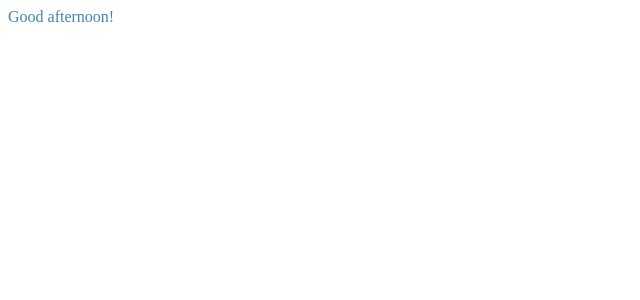
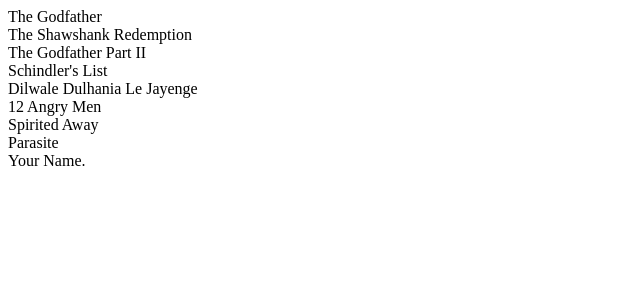
Before and after one commit to tompra/cinematix, a React (Vite) app: page / in a window 1280 px wide. Shown: the top 300 px of the page, without its empty margins (0-640 px from the left). Built offline with nearby package versions, Linux system fonts and the light colour scheme.

Commit message:
main view component

```diff
--- a/src/components/main-view/main-view.jsx
+++ b/src/components/main-view/main-view.jsx
@@ -0,0 +1,98 @@
+import { useState } from 'react';
+
+export const MainView = () => {
+    const [movies, setMovies] = useState([
+        {
+            title: 'The Godfather',
+            id: 1,
+            genre: 'Crime',
+            description:
+                'Spanning the years 1945 to 1955, a chronicle of the fictional Italian-American Corleone crime family. When organized crime family patriarch, Vito Corleone barely survives an attempt on his life, his youngest son, Michael steps in to take care of the would-be killers, launching a campaign of bloody revenge.',
+            image: 'https://image.tmdb.org/t/p/w500//3bhkrj58Vtu7enYsRolD1fZdja1.jpg',
+            director: 'Francis Coppola',
+        },
+        {
+            title: 'The Shawshank Redemption',
+            id: 2,
+            genre: 'Drama',
+            description:
+                'Framed in the 1940s for the double murder of his wife and her lover, upstanding banker Andy Dufresne begins a new life at the Shawshank prison, where he puts his accounting skills to work for an amoral warden. During his long stretch in prison, Dufresne comes to be admired by the other inmates -- including an older prisoner named Red -- for his integrity and unquenchable sense of hope.',
+            image: 'https://image.tmdb.org/t/p/w500//lyQBXzOQSuE59IsHyhrp0qIiPAz.jpg',
+            director: 'Frank Darabont',
+        },
+        {
+            title: 'The Godfather Part II',
+            id: 3,
+            genre: 'Crime',
+            description:
+                'In the continuing saga of the Corleone crime family, a young Vito Corleone grows up in Sicily and in 1910s New York. In the 1950s, Michael Corleone attempts to expand the family business into Las Vegas, Hollywood and Cuba.',
+            image: 'https://image.tmdb.org/t/p/w500//hek3koDUyRQk7FIhPXsa6mT2Zc3.jpg',
+            director: 'Francis Coppola',
+        },
+        {
+            title: "Schindler's List",
+            id: 4,
+            genre: 'History',
+            description:
+                'The true story of how businessman Oskar Schindler saved over a thousand Jewish lives from the Nazis while they worked as slaves in his factory during World War II.',
+            image: 'https://image.tmdb.org/t/p/w500//sF1U4EUQS8YHUYjNl3pMGNIQyr0.jpg',
+            director: 'Steven Spielberg',
+        },
+        {
+            title: 'Dilwale Dulhania Le Jayenge',
+            id: 5,
+            genre: 'Drama',
+            description:
+                'Raj is a rich, carefree, happy-go-lucky second generation NRI. Simran is the daughter of Chaudhary Baldev Singh, who in spite of being an NRI is very strict about adherence to Indian values. Simran has left for India to be married to her childhood fiancé. Raj leaves for India with a mission at his hands, to claim his lady love under the noses of her whole family. Thus begins a saga.',
+            image: 'https://image.tmdb.org/t/p/w500//ktejodbcdCPXbMMdnpI9BUxW6O8.jpg',
+            director: 'Aditya Chopra',
+        },
+        {
+            title: '12 Angry Men',
+            id: 6,
+            genre: 'Drama',
+            description:
+                "The defense and the prosecution have rested and the jury is filing into the jury room to decide if a young Spanish-American is guilty or innocent of murdering his father. What begins as an open and shut case soon becomes a mini-drama of each of the jurors' prejudices and preconceptions about the trial, the accused, and each other.",
+            image: 'https://image.tmdb.org/t/p/w500//ow3wq89wM8qd5X7hWKxiRfsFf9C.jpg',
+            director: 'Sidney Lumet',
+        },
+        {
+            title: 'Spirited Away',
+            id: 7,
+            genre: 'Animation',
+            description:
+                'A young girl, Chihiro, becomes trapped in a strange new world of spirits. When her parents undergo a mysterious transformation, she must call upon the courage she never knew she had to free her family.',
+            image: 'https://image.tmdb.org/t/p/w500//39wmItIWsg5sZMyRUHLkWBcuVCM.jpg',
+            director: 'Hayao Miyazaki',
+        },
+        {
+            title: 'Parasite',
+            id: 8,
+            genre: 'Thriller',
+            description:
+                "All unemployed, Ki-taek's family takes peculiar interest in the wealthy and glamorous Parks for their livelihood until they get entangled in an unexpected incident.",
+            image: 'https://image.tmdb.org/t/p/w500//7IiTTgloJzvGI1TAYymCfbfl3vT.jpg',
+            director: 'Bong Joon-ho',
+        },
+        {
+            title: 'Your Name.',
+            id: 9,
+            genre: 'Animation',
+            description:
+                'High schoolers Mitsuha and Taki are complete strangers living separate lives. But one night, they suddenly switch places. Mitsuha wakes up in Taki’s body, and he in hers. This bizarre occurrence continues to happen randomly, and the two must adjust their lives around each other.',
+            image: 'https://image.tmdb.org/t/p/w500//q719jXXEzOoYaps6babgKnONONX.jpg',
+            director: 'Makoto Shinkai',
+        },
+    ]);
+
+    if (movies.length === 0) {
+        return <div>The list is empty!</div>;
+    }
+    return (
+        <div>
+            {movies.map(movie => {
+                return <div key={movie.id}>{movie.title}</div>;
+            })}
+        </div>
+    );
+};
--- a/src/index.jsx
+++ b/src/index.jsx
@@ -1,20 +1,12 @@
 import { createRoot } from 'react-dom/client';
-
-// Import statement to indicate that you need to bundle `./index.scss`
+import { MainView } from './components/main-view/main-view';
 import './index.scss';
 
-// Main component (will eventually use all the others)
 const App = () => {
-    return (
-        <div className='my-flix'>
-            <div>Good afternoon!</div>
-        </div>
-    );
+    return <MainView />;
 };
 
-// Finds the root of your app
 const container = document.querySelector('#root');
 const root = createRoot(container);
 
-// Tells React to render your app in the root DOM element
 root.render(<App />);
```
